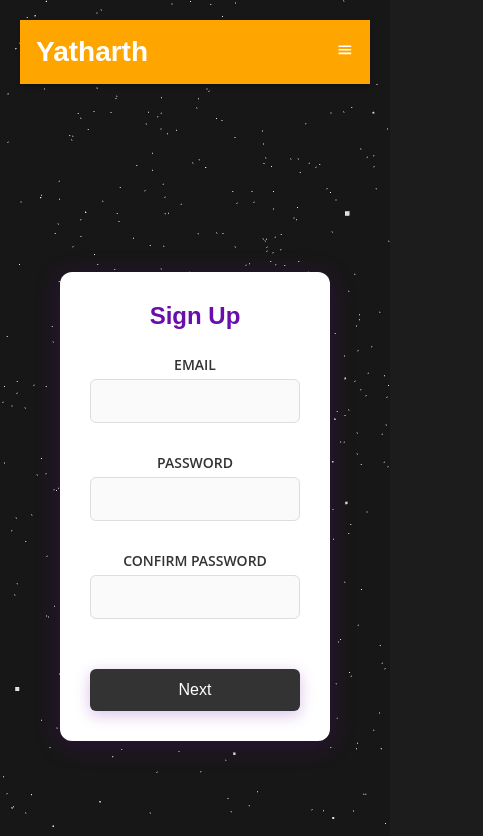
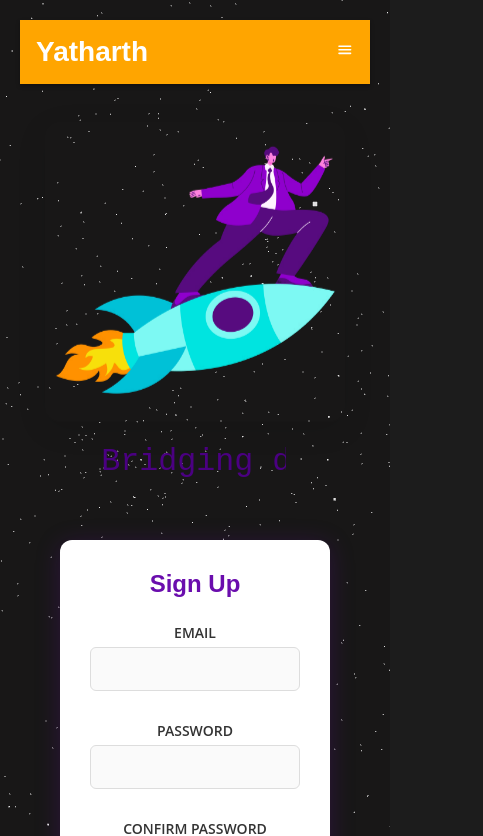
Before and after one commit to Aadithya-J/sih24, a React (Vite) app in the folder frontend/: page /signup in a window 390 px wide. Shown: the top 836 px of the page, 483 px wide, since content can reach past the window. Built offline with nearby package versions, Linux system fonts and the light colour scheme.

Commit message:
login and signup

```diff
--- a/frontend/src/pages/signup/Signup.css
+++ b/frontend/src/pages/signup/Signup.css
@@ -9,6 +9,61 @@
   position: relative;
 }
 
+/* Styling for the image container */
+.image-container {
+  flex: 1;
+  display: flex;
+  justify-content: center;
+  align-items: center;
+  padding: 20px;
+  margin-right: 2cm;
+}
+
+.image-container img {
+  max-width: 80%;
+  height: auto; /* Maintain aspect ratio */
+  border-radius: 15px; /* Add rounded corners */
+  box-shadow: 0 8px 30px rgba(0, 0, 0, 0.1); /* Subtle shadow for modern look */
+}
+@keyframes float {
+  0%, 100% {
+    transform: translateY(0);
+  }
+  50% {
+    transform: translateY(-15px); /* Subtle floating effect */
+  }
+}
+
+/* Typing effect for the text */
+.typing-text {
+  margin-top: 20px;
+  font-size: 1.8em;
+  color: #4b0082; /* A darker purple for more contrast */
+  font-family: 'Roboto Mono', monospace; /* Modern typewriter font */
+  white-space: nowrap;
+  overflow: hidden;
+  border-right: 3px solid #4b0082; /* Cursor effect */
+  width: 0;
+  animation: typing 4s steps(30, end) infinite, blink-caret 0.75s step-end infinite;
+}
+
+@keyframes typing {
+  from {
+    width: 0;
+  }
+  to {
+    width: 94%; /* Use full width */
+  }
+}
+
+@keyframes blink-caret {
+  from, to {
+    border-color: transparent;
+  }
+  50% {
+    border-color: #4b0082; /* Match the text color */
+  }
+}
 /* Styling for the form container */
 .form-container {
   flex: 1;
@@ -61,7 +116,7 @@
   border: 1px solid #ddd;
   background: #fafafa; /* Light background for input fields */
   font-size: 16px;
-  color: purple;
+  color: #333; /* Dark text color */
   outline: none;
   box-sizing: border-box;
   margin-bottom: 20px;
@@ -73,7 +128,7 @@
   box-shadow: 0 0 8px rgba(106, 13, 173, 0.1); /* Focused input effect */
 }
 
-/* Styling for buttons */
+/* Styling for the submit button */
 .btn {
   width: 100%;
   padding: 12px;
@@ -111,11 +166,14 @@ p {
     padding: 20px;
   }
 
-  .form-container {
-    padding: 20px;
+  .image-container {
+    margin-right: 0;
+    margin-bottom: 20px;
   }
 
   .signup-form {
     width: 100%;
+    margin-left: 0;
+    margin-right: 0;
   }
 }
--- a/frontend/src/pages/signup/Signup.js
+++ b/frontend/src/pages/signup/Signup.js
@@ -1,107 +1,50 @@
 import React, { useState } from "react";
 import "./Signup.css";
 import useSignup from "../../hooks/useSignup";
-import { useNavigate } from 'react-router-dom';
-import Confetti from 'react-confetti';
 
 function Signup() {
   const [email, setEmail] = useState("");
   const [password, setPassword] = useState("");
   const [confirm, setConfirm] = useState("");
-  const [name, setName] = useState("");
-  const [phone, setPhone] = useState("");
-  const [city, setCity] = useState("");
-  const [college, setCollege] = useState("");
-  const [resume, setResume] = useState(null);
   const { signup, isPending, error } = useSignup();
   const [match, setMatch] = useState(true);
   const [signedUp, setSignedUp] = useState(false);
-  const [submissionStatus, setSubmissionStatus] = useState(null);
-  const [step, setStep] = useState(1); // Added step state
-  const navigate = useNavigate();
 
   function handleSubmit(e) {
     e.preventDefault();
-    if (step === 1) {
     if (password === confirm) {
       setMatch(true);
-        setStep(2);
+      signup(email, password);
+      setSignedUp(true);
     } else {
       setMatch(false);
-      }
-    } else if (step === 2) {
-      setStep(3);
-    } else if (step === 3) {
-      handleFormData();
-    }
-  }
-
-  async function handleFormData() {
-    const formDataToSend = new FormData();
-    formDataToSend.append('name', name);
-    formDataToSend.append('email', email);
-    formDataToSend.append('phone', phone);
-    formDataToSend.append('city', city);
-    formDataToSend.append('college', college);
-    if (resume) {
-      formDataToSend.append('resume', resume);
-    }
-
-    // Get UID from localStorage
-    const uid = localStorage.getItem('uid');
-    if (uid) {
-      formDataToSend.append('uid', uid);
-    }
-
-    try {
-      const response = await fetch('http://localhost:4000/upload-resume', {
-        method: 'POST',
-        body: formDataToSend,
-      });
-
-      if (response.ok) {
-        const data = await response.json();
-        setSubmissionStatus('success');
-        setSignedUp(true);
-        setTimeout(() => {
-          navigate('/');
-        }, 5000);
-      } else {
-        throw new Error('Failed to upload resume');
-      }
-    } catch (error) {
-      setSubmissionStatus('error');
-      console.error('Error uploading resume:', error);
     }
   }
 
   return (
     <div className="signup-container">
       {signedUp ? (
+        <p>Signup successful. Redirecting...</p>
+      ) : (
         <>
-          {submissionStatus === 'success' && (
-            <>
-              <Confetti width={window.innerWidth} height={window.innerHeight} />
-              <p>Signup successful and form submitted. Redirecting...</p>
-            </>
-          )}
-          {submissionStatus === 'error' && (
-            <p>There was an error with your submission. Please try again.</p>
-          )}
-        </>
-      ) : (
+          {/* Left section for the rocket image */}
+          <div className="image-container">
+            <img src="/rocket.png" alt="Rocket" />
+            <div className="typing-text">
+              <span>Bridging dreams with reality </span>
+            </div>
+          </div>
+
+          {/* Right section for signup form */}
           <div className="form-container">
             <form onSubmit={handleSubmit} className="signup-form">
               <h2>Sign Up</h2>
-            {step === 1 && (
-              <>
               <label>
                 <span>Email</span>
                 <input
                   type="email"
                   onChange={(e) => setEmail(e.target.value)}
                   value={email}
-                    required
                 />
               </label>
               <label>
@@ -110,7 +53,6 @@ function Signup() {
                   type="password"
                   onChange={(e) => setPassword(e.target.value)}
                   value={password}
-                    required
                 />
               </label>
               <label>
@@ -119,74 +61,20 @@ function Signup() {
                   type="password"
                   onChange={(e) => setConfirm(e.target.value)}
                   value={confirm}
-                    required
                 />
               </label>
-                {!match && <p>Passwords do not match</p>}
-                <button type="submit" className="btn">Next</button>
-              </>
-            )}
-            {step === 2 && (
-              <>
-                <label>
-                  <span>Name</span>
-                  <input
-                    type="text"
-                    onChange={(e) => setName(e.target.value)}
-                    value={name}
-                    required
-                  />
-                </label>
-                <label>
-                  <span>Phone</span>
-                  <input
-                    type="text"
-                    onChange={(e) => setPhone(e.target.value)}
-                    value={phone}
-                    required
-                  />
-                </label>
-                <label>
-                  <span>City</span>
-                  <input
-                    type="text"
-                    onChange={(e) => setCity(e.target.value)}
-                    value={city}
-                    required
-                  />
-                </label>
-                <label>
-                  <span>College</span>
-                  <input
-                    type="text"
-                    onChange={(e) => setCollege(e.target.value)}
-                    value={college}
-                  />
-                </label>
-                <button type="submit" className="btn">Next</button>
-              </>
-            )}
-            {step === 3 && (
-              <>
-                <label>
-                  <span>Upload Resume (PDF only):</span>
-                  <input
-                    type="file"
-                    accept=".pdf"
-                    onChange={(e) => setResume(e.target.files[0])}
-                  />
-                </label>
-                <button type="submit" className="btn">Submit</button>
-              </>
-            )}
+
+              {!isPending && <button className="btn">Submit</button>}
               {isPending && (
                 <button className="btn" disabled>
                   Loading
                 </button>
               )}
               {error && <p>{error}</p>}
+              {!match && <p>Passwords do not match</p>}
             </form>
           </div>
+        </>
       )}
     </div>
   );
```
Lines whose indentation alone changed are shown as unchanged.
